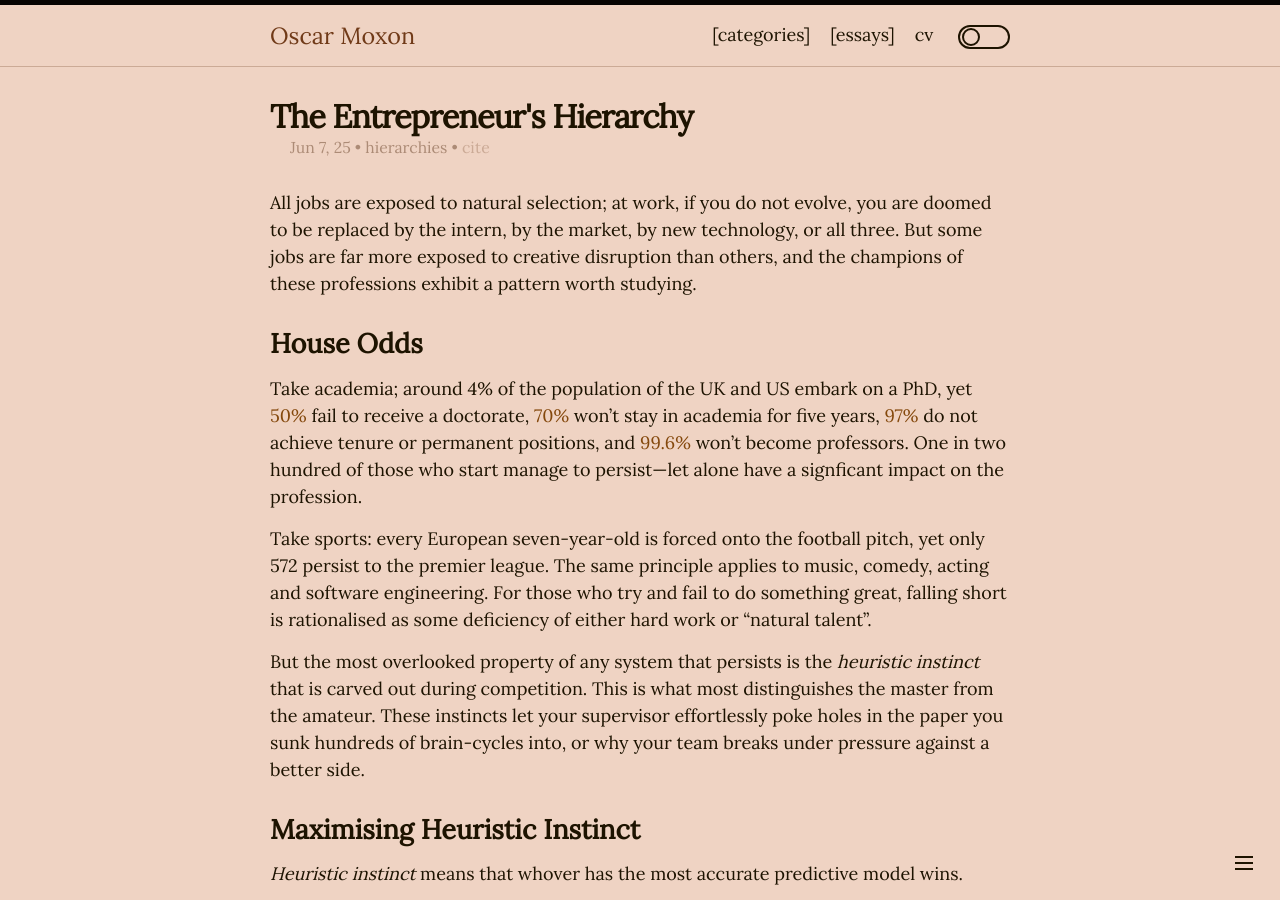
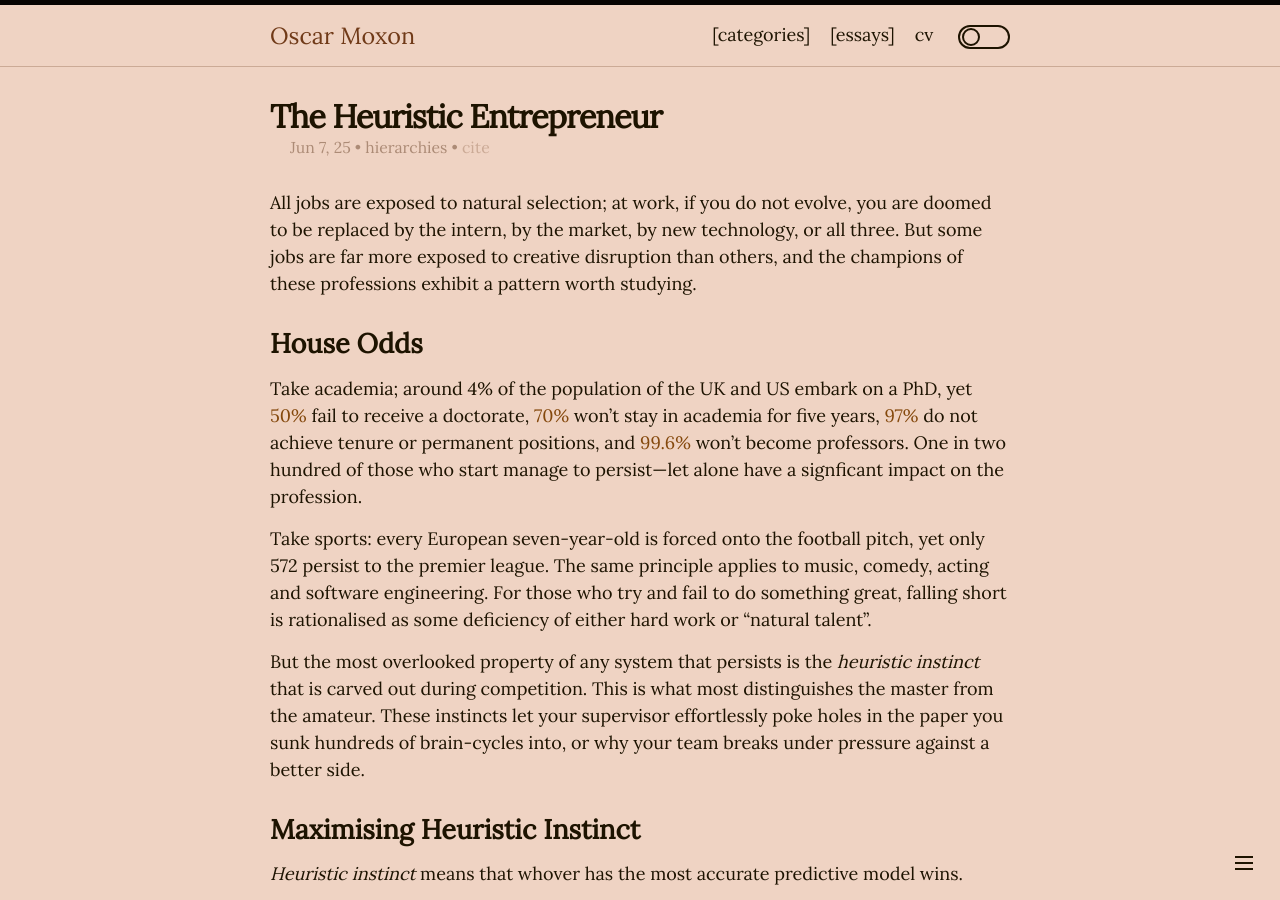
Before and after one commit to mrmoxon/mrmoxon.github.io, a Jekyll site: the page built from _posts/2025-06-04-heuristic.markdown, in a window 1280 px wide and 900 px high. Built offline with Jekyll 4.4.1, drawn with Linux system fonts in a browser that asks for light colours.

Commit message:
Small edits

```diff
--- a/_posts/2025-06-04-heuristic.markdown
+++ b/_posts/2025-06-04-heuristic.markdown
@@ -1,11 +1,11 @@
 ---
 layout: post
-title:  "The Entrepreneur's Hierarchy"
+title:  "The Heuristic Entrepreneur"
 date:   2025-06-07 18:39:31 +0000
 categories: hierarchies
 study: false
 mini: false
-image: /assets/cascade.png
+image: /assets/heuristics.png
 description: "How to develop predictive models that outperform your competition."
 ---
 
```
Also changed, not shown: assets/heuristics.png (added).
